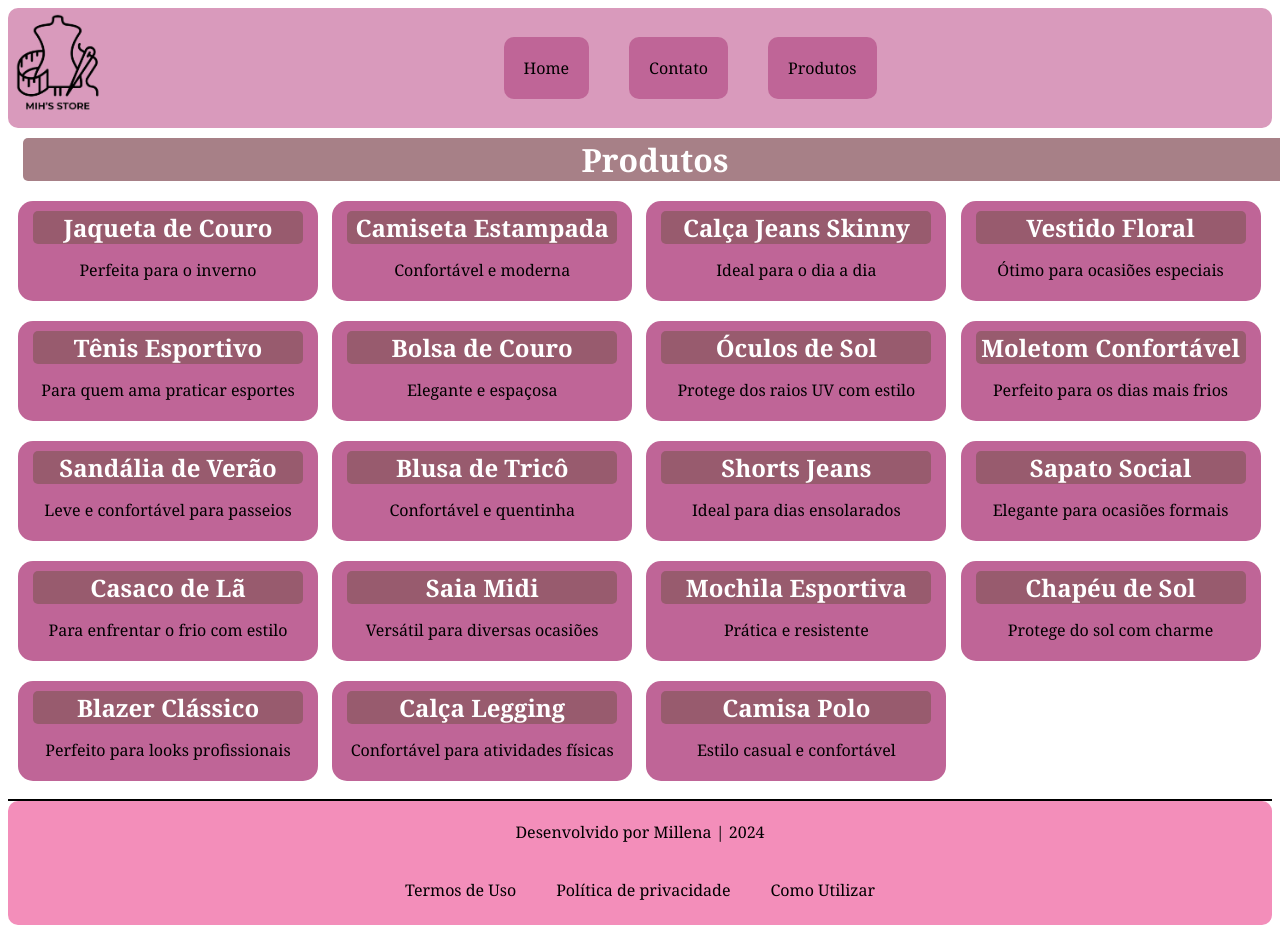
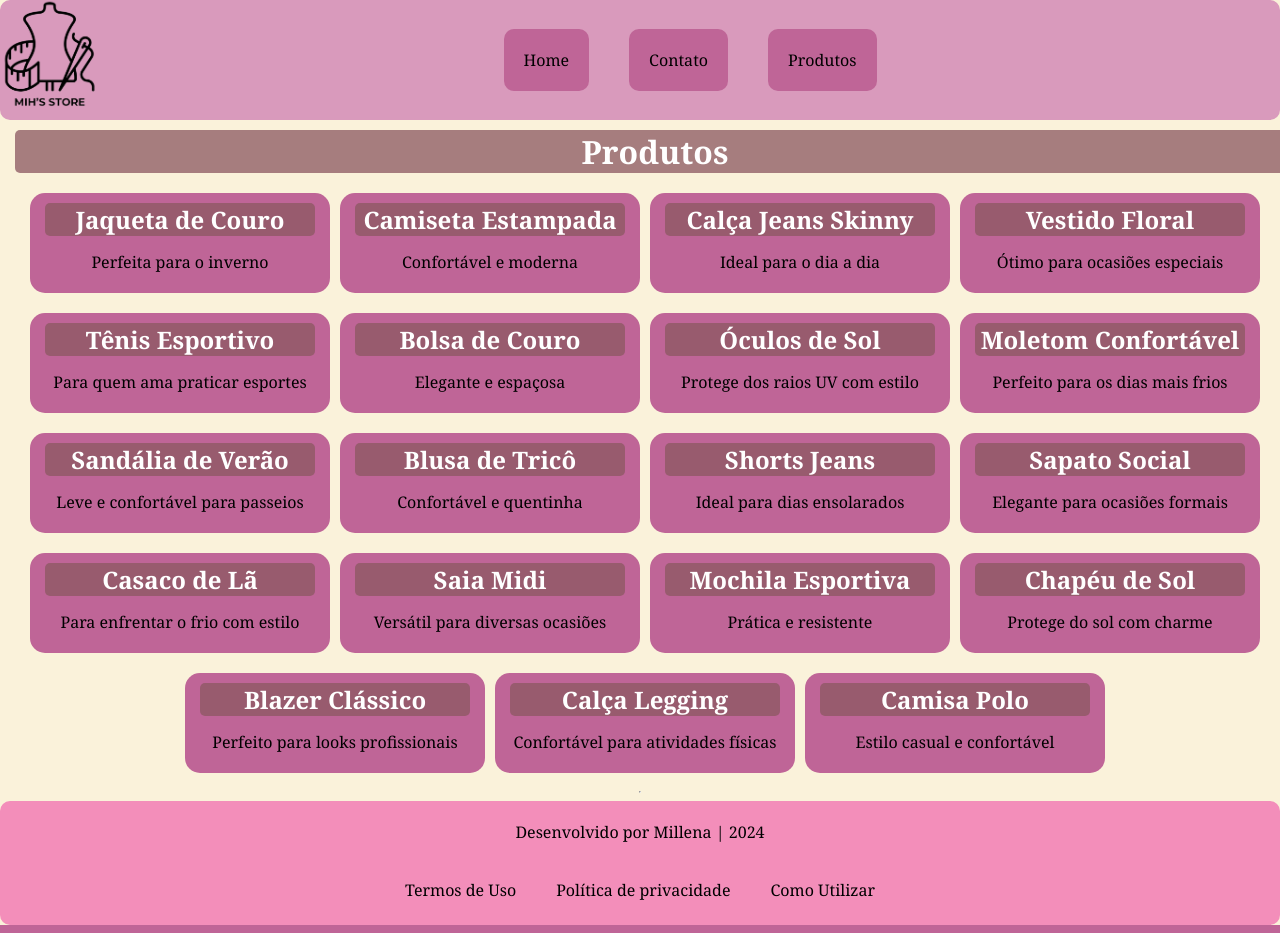
Before and after one commit to Mihcup/atividade_lp3, a Flask app: page /produtos in a window 1280 px wide. Run offline with Flask 3, Linux system fonts and the light colour scheme.

Commit message:
finalizado

```diff
--- a/static/style_padrao.css
+++ b/static/style_padrao.css
@@ -7,8 +7,17 @@
     --coral: #F29863;
     --rosa: #F38EBA;
 }
-body{
-    background-color: --bege-claro;
+
+html, body {
+    height: 100%;
+    margin: 0;
+    padding: 0;
+}
+
+body {
+    display: flex;
+    flex-direction: column;
+    background-color: var(--bege-claro);
     font-family: Georgia, 'Times New Roman', Times, serif;
 }
 
@@ -18,6 +27,7 @@ body{
     width: 100%;
     border-radius: 10px;
 }
+
 .container-nav{
     display: flex;
     width: 100%;
@@ -33,12 +43,13 @@ body{
 .logo:hover{
     transform: scale(1.1);
 }
+
 .nav-principal{
     text-decoration: none;
     color: black;
     padding: 20px 20px;
     margin: 20px;
-    background-color: var(--uva) ;
+    background-color: var(--uva);
     border-radius: 10px;
 }
 
@@ -62,7 +73,6 @@ body{
    justify-content: center;
 }
 
-
 .img_loja{
     width: 300px;
     height: auto;
@@ -74,6 +84,7 @@ body{
     transform: scale(1.3);
     margin: 10px;
 }
+
 /* estilos contato.html */
 .container-contato{
     display: flex;
@@ -171,7 +182,11 @@ button:hover{
     border-radius: 5px;
 }
 .produtos{
-    display: inline-block;
+    display: flex;
+    flex-wrap: wrap;
+    justify-content: center;
+}
+.produto{
     justify-content: center;
     align-items: center;
     background-color: var(--uva);
@@ -183,12 +198,13 @@ button:hover{
     margin-left: 10px;
     margin-block: 10px;
 }
-.produtos>.descricao{
+
+.produto>.descricao{
     text-align: center;
     margin: 15px;
 }
 
-.produtos>.titulo{
+.produto>.titulo{
     text-align: center;
     width: 90%;
     height: auto;
@@ -198,28 +214,24 @@ button:hover{
     border-radius: 5px;
 }
 
-.produtos:hover{
+.produto:hover{
     transform: scale(0.8);
     box-shadow: 2px 4px 2px 1px rgba(0, 0, 0, 0.2);
 }
 
 /* estilos do footer */
-hr{
-    border: 1px solid black;
-    margin-bottom: 0;
-}
 .container-footer{
     text-align: center;
     padding: 20px;
     background-color: var(--rosa);
     padding-block: 4px;
     border-radius: 10px;
+    margin-top: auto;
 }
 
 .footer-text {
     margin-bottom: 10px;
 }
-
 
 .footer-links {
     display: flex;
--- a/templates/contato.html
+++ b/templates/contato.html
@@ -6,7 +6,7 @@
         <article class="entre-em-contato">
             <h3 class="text">Entre em contato conosco</h3>
             <div class="e-mail">
-                <a href="malito:mihstore@gmail.com" class="contatos"> mihstore@gmail.com</a>
+                <a href="mailto:mihstore@gmail.com" class="contatos"> mihstore@gmail.com</a>
             </div>
             <div class="telefone">
                 <a href="tel: 11965433321" class="contatos"> 11 96543-3321</a>
--- a/templates/produtos.html
+++ b/templates/produtos.html
@@ -3,16 +3,16 @@
 
 {% block content %}
     <h1 class="container-titulo">Produtos</h1>
-
-    {%if produtos%}
+    <section class="produtos">
+        {%if produtos%}
         {% for produto in produtos %}
-           <div class="produtos">
+           <div class="produto">
             <h2 class="titulo"> {{produto.nome}} </h2>
             <p class="descricao"> {{produto.descricao}} </p>
            </div>
         {% endfor %}
-
         {% else %}
         <p>Aguarde o lançamento dos produtos</p>
-{% endif %}
+        {% endif %}
+    </section>
 {% endblock %}
```
Also changed, not shown: static/style_simples.css (+12 -2 lines).
